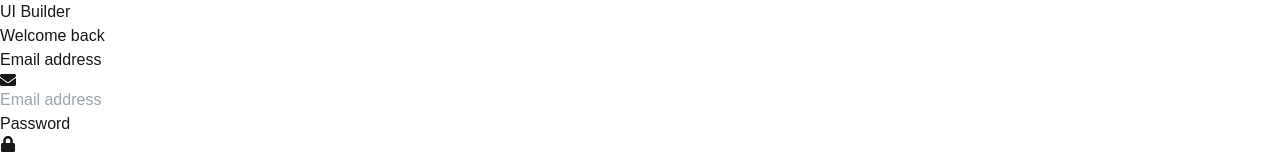
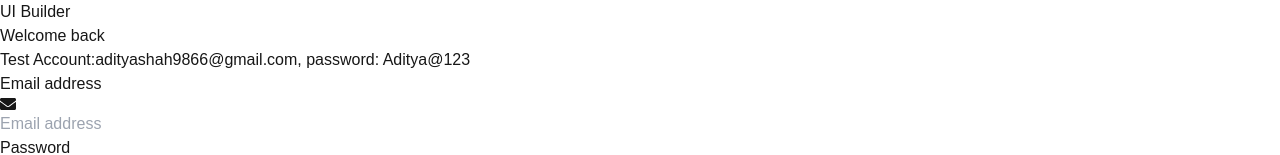
Before and after one commit to AdityaShah7867/UI_Builder, a Next.js app: page /auth/login in a window 1280 px wide. Shown: the top 155 px of the page. Built offline with nearby package versions, Linux system fonts and the light colour scheme; sample sign-in values are in the browser's storage.

Commit message:
Add test id and pass

```diff
--- a/src/app/(pages)/auth/login/page.jsx
+++ b/src/app/(pages)/auth/login/page.jsx
@@ -48,6 +48,9 @@ const Page = () => {
             <h2 className="text-2xl font-semibold text-center text-gray-700">
               Welcome back
             </h2>
+          </div>
+          <div>
+            <p className="text-sm text-gray-600">Test Account:adityashah9866@gmail.com, password: Aditya@123</p>
           </div>
           <form className="mt-8 space-y-6" onSubmit={handleSubmit}>
             <div className="space-y-4">
```
